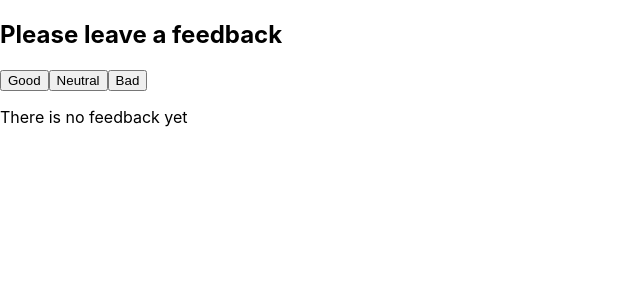
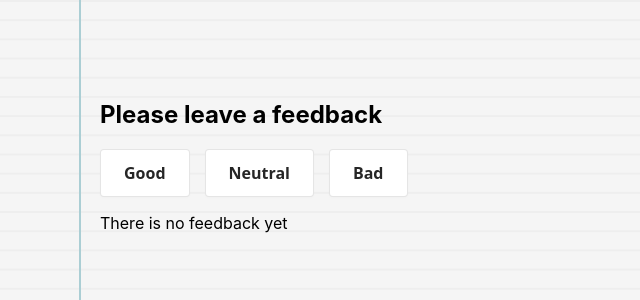
Before and after one commit to Nepalcem/goit-react-hw-02-feedback, a React (Create React App) app: page / in a window 1280 px wide. Shown: the top 300 px of the page, without its empty margins (0-640 px from the left). Built offline with nearby package versions, Linux system fonts and the light colour scheme.

Commit message:
task 1 styling + finish

```diff
--- /dev/null
+++ b/src/components/feedback-widget/FeedbackList.styles.js
@@ -0,0 +1,6 @@
+import styled from "styled-components";
+
+export const FeedbackList = styled.div`
+display: flex;
+gap: 15px;
+`;
--- a/src/components/feedback-widget/FeedbackOptions.jsx
+++ b/src/components/feedback-widget/FeedbackOptions.jsx
@@ -1,22 +1,27 @@
 import React from 'react';
 import PropTypes from 'prop-types';
+import { FeedbackButton } from './FeedbackOptions.styled';
+import { FeedbackList } from './FeedbackList.styles';
 
 const FeedbackOptions = ({ onLeaveFeedback }) => {
   return (
-    <div className="feedback">
-      <button className="btn-feedback" onClick={() => onLeaveFeedback('good')}>
+    <FeedbackList>
+      <FeedbackButton onClick={() => onLeaveFeedback('good')}>
         Good
-      </button>
-      <button
-        className="btn-feedback"
+      </FeedbackButton>
+      <FeedbackButton
+        className="feedback__button"
         onClick={() => onLeaveFeedback('neutral')}
       >
         Neutral
-      </button>
-      <button className="btn-feedback" onClick={() => onLeaveFeedback('bad')}>
+      </FeedbackButton>
+      <FeedbackButton
+        className="feedback__button"
+        onClick={() => onLeaveFeedback('bad')}
+      >
         Bad
-      </button>
-    </div>
+      </FeedbackButton>
+    </FeedbackList>
   );
 };
 
--- /dev/null
+++ b/src/components/feedback-widget/FeedbackOptions.styled.js
@@ -0,0 +1,49 @@
+import styled from 'styled-components';
+
+export const FeedbackButton = styled.button`
+  align-items: center;
+  background-color: #ffffff;
+  border: 1px solid rgba(0, 0, 0, 0.1);
+  border-radius: 0.25rem;
+  box-shadow: rgba(0, 0, 0, 0.02) 0 1px 3px 0;
+  box-sizing: border-box;
+  color: rgba(0, 0, 0, 0.85);
+  cursor: pointer;
+  display: inline-flex;
+  font-family: system-ui, -apple-system, system-ui, 'Helvetica Neue', Helvetica,
+    Arial, sans-serif;
+  font-size: 16px;
+  font-weight: 600;
+  justify-content: center;
+  line-height: 1.25;
+  margin: 0;
+  min-height: 3rem;
+  padding: calc(0.875rem - 1px) calc(1.5rem - 1px);
+  position: relative;
+  text-decoration: none;
+  transition: all 250ms;
+  user-select: none;
+  -webkit-user-select: none;
+  touch-action: manipulation;
+  vertical-align: baseline;
+  width: auto;
+
+  &:hover,
+  &:focus {
+    border-color: rgba(0, 0, 0, 0.15);
+    box-shadow: rgba(0, 0, 0, 0.1) 0 4px 12px;
+    color: rgba(0, 0, 0, 0.65);
+  }
+
+  & :hover {
+    transform: translateY(-1px);
+  }
+
+  & :active {
+    background-color: #f0f0f1;
+    border-color: rgba(0, 0, 0, 0.15);
+    box-shadow: rgba(0, 0, 0, 0.06) 0 2px 4px;
+    color: rgba(0, 0, 0, 0.65);
+    transform: translateY(0);
+  }
+`;
--- a/src/components/feedback-widget/Notification.jsx
+++ b/src/components/feedback-widget/Notification.jsx
@@ -1,5 +1,6 @@
 import React from 'react';
 import PropTypes from 'prop-types';
+
 
 const Notification = ({ message }) => {
   return <p className="message">{message}</p>;
--- a/src/components/feedback-widget/Statistics.jsx
+++ b/src/components/feedback-widget/Statistics.jsx
@@ -4,11 +4,11 @@ import PropTypes from 'prop-types';
 const Statistics = ({ good, neutral, bad, total, positivePercentage }) => {
   return (
     <div className="statistics">
-      <p className="stat">Good: {good}</p>
-      <p className="stat">Neutral: {neutral}</p>
-      <p className="stat">Bad: {bad}</p>
-      <p className="stat">Total: {total}</p>
-      <p className="stat">Positive Feedback: {positivePercentage} %</p>
+      <p className="statistics__item">Good: {good}</p>
+      <p className="statistics__item">Neutral: {neutral}</p>
+      <p className="statistics__item">Bad: {bad}</p>
+      <p className="statistics__item">Total: {total}</p>
+      <p className="statistics__item">Positive Feedback: {positivePercentage} %</p>
     </div>
   );
 };
--- a/src/components/feedback-widget/feedbackwidget.jsx
+++ b/src/components/feedback-widget/feedbackwidget.jsx
@@ -9,30 +9,25 @@ export class FeedbackWidget extends Component {
     good: 0,
     neutral: 0,
     bad: 0,
-    total: 0,
-    positiveFeedbackPercentage: 0,
   };
 
   incrementFeedback = type => {
-    this.setState(
-      prevState => ({
-        ...prevState,
-        [type]: prevState[type] + 1,
-        total: prevState.total + 1,
-      }),
-      this.countPositiveFeedbackPercentage
-    );
+    this.setState(prevState => ({
+      ...prevState,
+      [type]: prevState[type] + 1,
+    }));
   };
 
   countPositiveFeedbackPercentage = () => {
-    const { good, total } = this.state;
+    const { good, neutral, bad } = this.state;
+    let total = good + neutral + bad;
     const percentage = total === 0 ? 0 : Math.round((good / total) * 100);
-    this.setState({ positiveFeedbackPercentage: percentage });
+    return percentage;
   };
 
   render() {
-    const { good, neutral, bad, total, positiveFeedbackPercentage } =
-      this.state;
+    const { good, neutral, bad } = this.state;
+    let total = good + neutral + bad;
     return (
       <div>
         <Section title={'Please leave a feedback'}>
@@ -45,7 +40,7 @@ export class FeedbackWidget extends Component {
               neutral={neutral}
               bad={bad}
               total={total}
-              positivePercentage={positiveFeedbackPercentage}
+              positivePercentage={this.countPositiveFeedbackPercentage()}
             />
           </Section>
         ) : (
--- a/src/index.css
+++ b/src/index.css
@@ -7,9 +7,28 @@ body {
     sans-serif;
   -webkit-font-smoothing: antialiased;
   -moz-osx-font-smoothing: grayscale;
+  background-color: #f5f5f5;
+  background-image: linear-gradient(
+      90deg,
+      rgba(0, 0, 0, 0) 79px,
+      #abced4 79px,
+      #abced4 81px,
+      rgba(0, 0, 0, 0) 81px
+    ),
+    linear-gradient(#eee 0.1em, rgba(0, 0, 0, 0) 0.1em);
+  background-position: 0 0;
+  background-repeat: repeat;
+  background-size: 100% 1.2em;
+  background-attachment: scroll;
+  background-origin: padding-box;
+  background-clip: border-box;
 }
 
 code {
   font-family: source-code-pro, Menlo, Monaco, Consolas, 'Courier New',
     monospace;
 }
+
+#root {
+  margin: 100px;
+}
```
